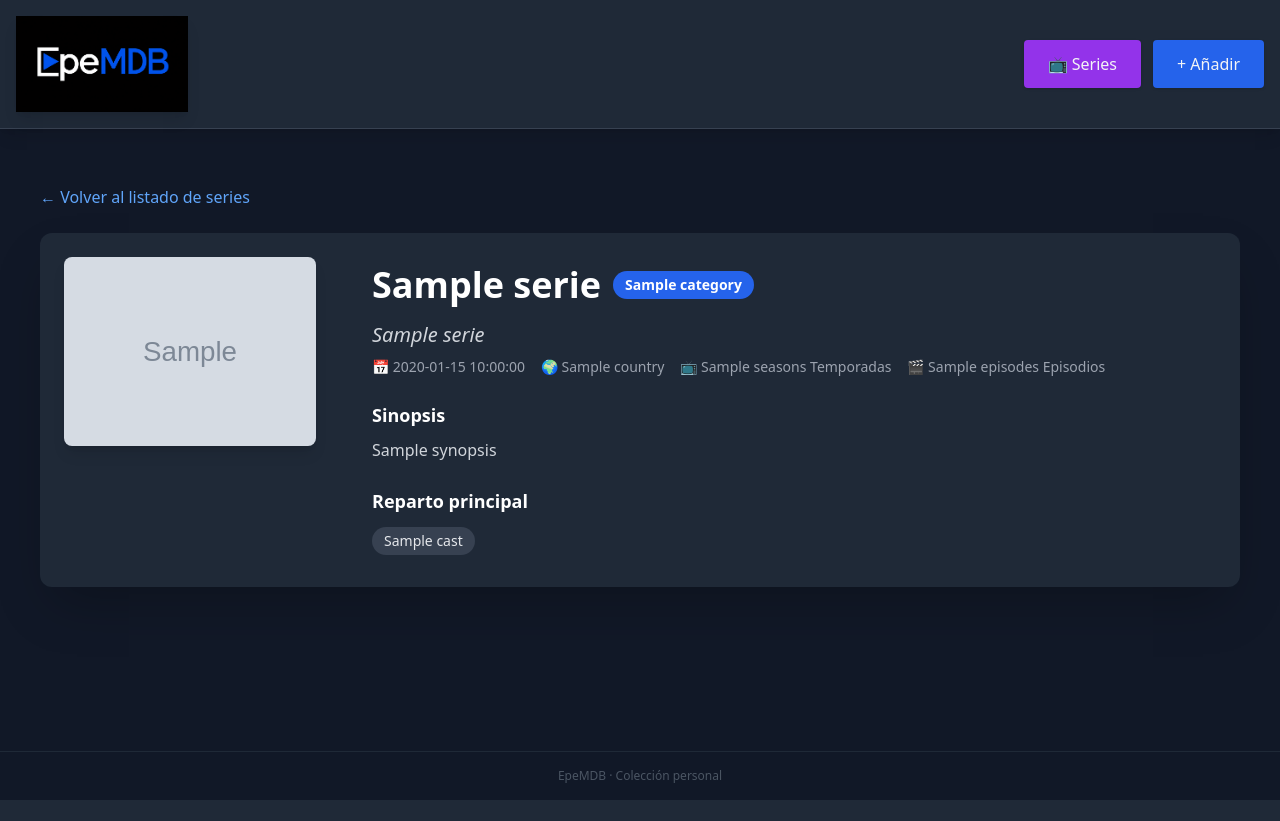
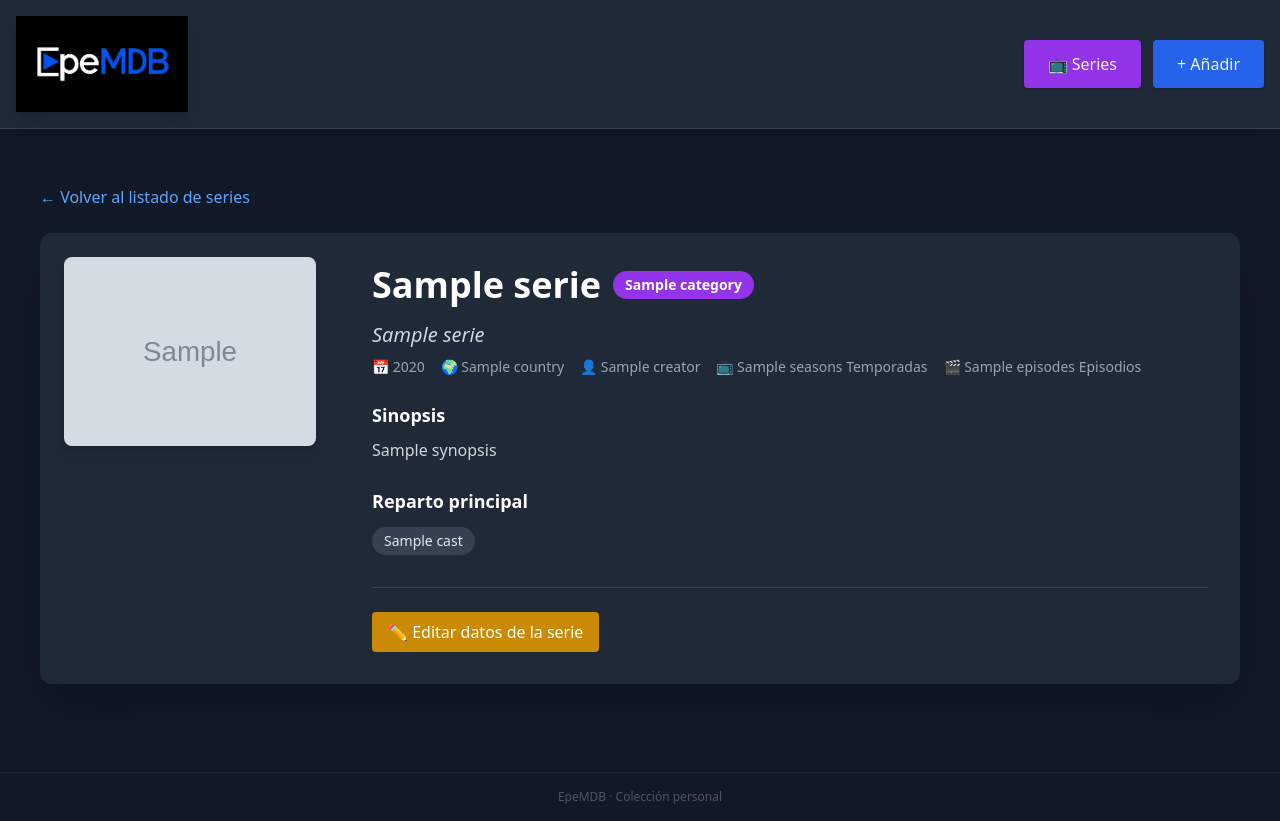
Before and after one commit to minphet79/EpeMDB, a FastAPI app: template templates/serie.html in a window 1280 px wide. Before the commit the page ends 800 px from the top, so only its background shows below. Run offline with FastAPI, Linux system fonts and the light colour scheme; the template is opened without the code that fills it: most values are stand-ins (such as "Sample title", 1, 10 or a date in 2020); grey boxes marked "Sample" are stand-in pictures; some libraries are stand-ins or nearby versions.

Commit message:
Update serie.html

```diff
--- a/templates/serie.html
+++ b/templates/serie.html
@@ -22,15 +22,18 @@
                 <div class="flex flex-wrap items-center gap-3 mb-4">
                     <h1 class="text-3xl md:text-4xl font-bold text-white">{{ serie.name }}</h1>
                     {% if serie.category %}
-                        <span class="bg-blue-600 text-white text-sm px-3 py-1 rounded-full font-semibold">{{ serie.category }}</span>
+                        <span class="bg-purple-600 text-white text-sm px-3 py-1 rounded-full font-semibold">{{ serie.category }}</span>
                     {% endif %}
                 </div>
 
                 <p class="text-xl text-gray-300 mb-2 italic">{{ serie.name_original or '' }}</p>
 
                 <div class="flex flex-wrap gap-4 text-sm text-gray-400 mb-6">
-                    <span>📅 {{ serie.first_air_date or 'Desconocido' }}</span>
+                    <span>📅 {{ serie.first_air_date[:4] if serie.first_air_date else 'Desconocido' }}</span>
                     <span>🌍 {{ serie.country or 'Desconocido' }}</span>
+                    {% if serie.creator %}
+                        <span>👤 {{ serie.creator }}</span>
+                    {% endif %}
                     <span>📺 {{ serie.seasons or 0 }} Temporadas</span>
                     <span>🎬 {{ serie.episodes or 0 }} Episodios</span>
                 </div>
@@ -52,6 +55,13 @@
                         </div>
                     </div>
                 {% endif %}
+
+                <!-- Botón de Edición -->
+                <div class="mt-8 pt-6 border-t border-gray-700">
+                    <a href="/edit-serie/{{ serie.id }}" class="inline-flex items-center gap-2 bg-yellow-600 hover:bg-yellow-700 text-white px-4 py-2 rounded font-medium transition">
+                        ✏️ Editar datos de la serie
+                    </a>
+                </div>
             </div>
         </div>
     </div>
```
